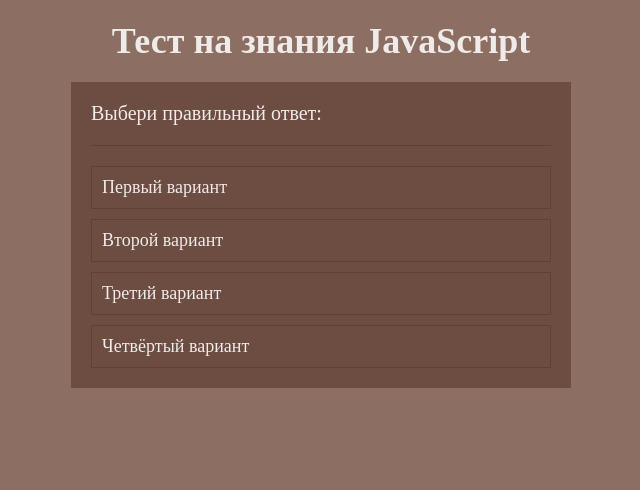
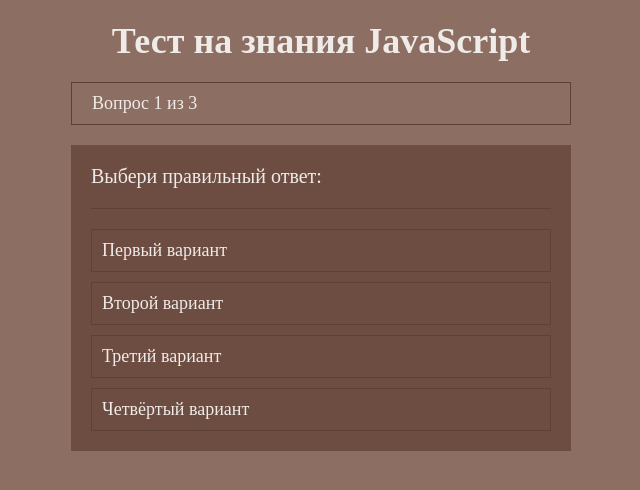
Before and after one commit to Antoshka007/quiz, a React (Create React App) app: page / in a window 1280 px wide. Shown: the top 490 px of the page, without its empty margins (319-959 px from the left). Built offline with nearby package versions, Linux system fonts and the light colour scheme.

Commit message:
progress

```diff
--- a/src/App.js
+++ b/src/App.js
@@ -25,7 +25,15 @@
 
 		const { question, answers: questionAnswers } = questions[userAnswers.length];
 
-		return <Test question={question} answers={questionAnswers} onAnswer={this.onAnswer} />;
+		return (
+			<Test
+				question={question}
+				answers={questionAnswers}
+				onAnswer={this.onAnswer}
+				index={userAnswers.length + 1}
+				count={questions.length}
+			/>
+		);
 	}
 }
 
--- a/src/components/Test/Test.js
+++ b/src/components/Test/Test.js
@@ -1,15 +1,26 @@
 import './Test.css';
 import React from 'react';
+import PropTypes from 'prop-types';
 import Question from '../Question/Question';
 import Title from '../Title/Title';
+import TestProgress from '../TestProgress/TestProgress';
 
-function Test(props) {
+function Test({ question, answers, onAnswer, index, count }) {
 	return (
 		<div className="Test">
 			<Title>Тест на знания JavaScript</Title>
-			<Question {...props} />
+			<TestProgress index={index} count={count} />
+			<Question question={question} answers={answers} onAnswer={onAnswer} />
 		</div>
 	);
 }
 
+Test.propTypes = {
+	question: PropTypes.string.isRequired,
+	answers: PropTypes.array.isRequired,
+	onAnswer: PropTypes.func.isRequired,
+	index: PropTypes.number.isRequired,
+	count: PropTypes.number.isRequired,
+};
+
 export default Test;
--- /dev/null
+++ b/src/components/TestProgress/TestProgress.css
@@ -0,0 +1,25 @@
+.TestProgress {
+	width: 500px;
+	margin-left: auto;
+	margin-right: auto;
+	margin-bottom: 20px;
+	margin-top: 0;
+	border: 1px solid var(--color-brown-d2);
+}
+
+.TestProgress__text {
+	display: inline-block;
+	padding-top: 10px;
+	padding-left: 20px;
+	padding-right: 20px;
+	padding-bottom: 5px;
+}
+
+.TestProgress__progress {
+	display: block;
+	height: 5px;
+
+	background-color: var(--color-brown-d2);
+	transition-property: width;
+	transition-duration: 300ms;
+}
--- /dev/null
+++ b/src/components/TestProgress/TestProgress.js
@@ -0,0 +1,23 @@
+import './TestProgress.css';
+import React from 'react';
+import PropTypes from 'prop-types';
+
+function TestProgress({ index, count }) {
+	const progress = Math.round(((index - 1) / count) * 100);
+
+	return (
+		<p className="TestProgress">
+			<span className="TestProgress__text">
+				Вопрос {index} из {count}
+			</span>
+			<span className="TestProgress__progress" style={{ width: progress + '%' }}></span>
+		</p>
+	);
+}
+
+TestProgress.propTypes = {
+	index: PropTypes.number.isRequired,
+	count: PropTypes.number.isRequired,
+};
+
+export default TestProgress;
```
